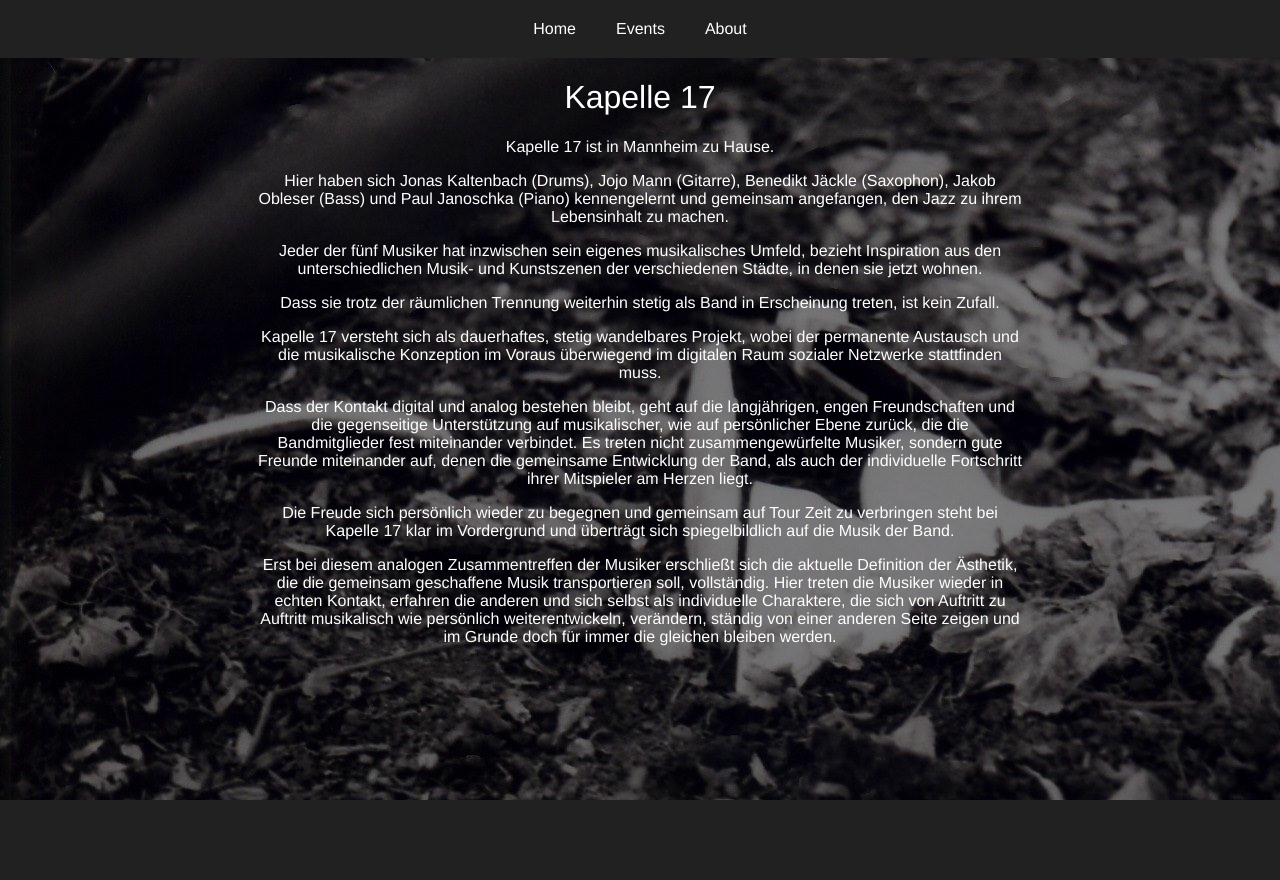
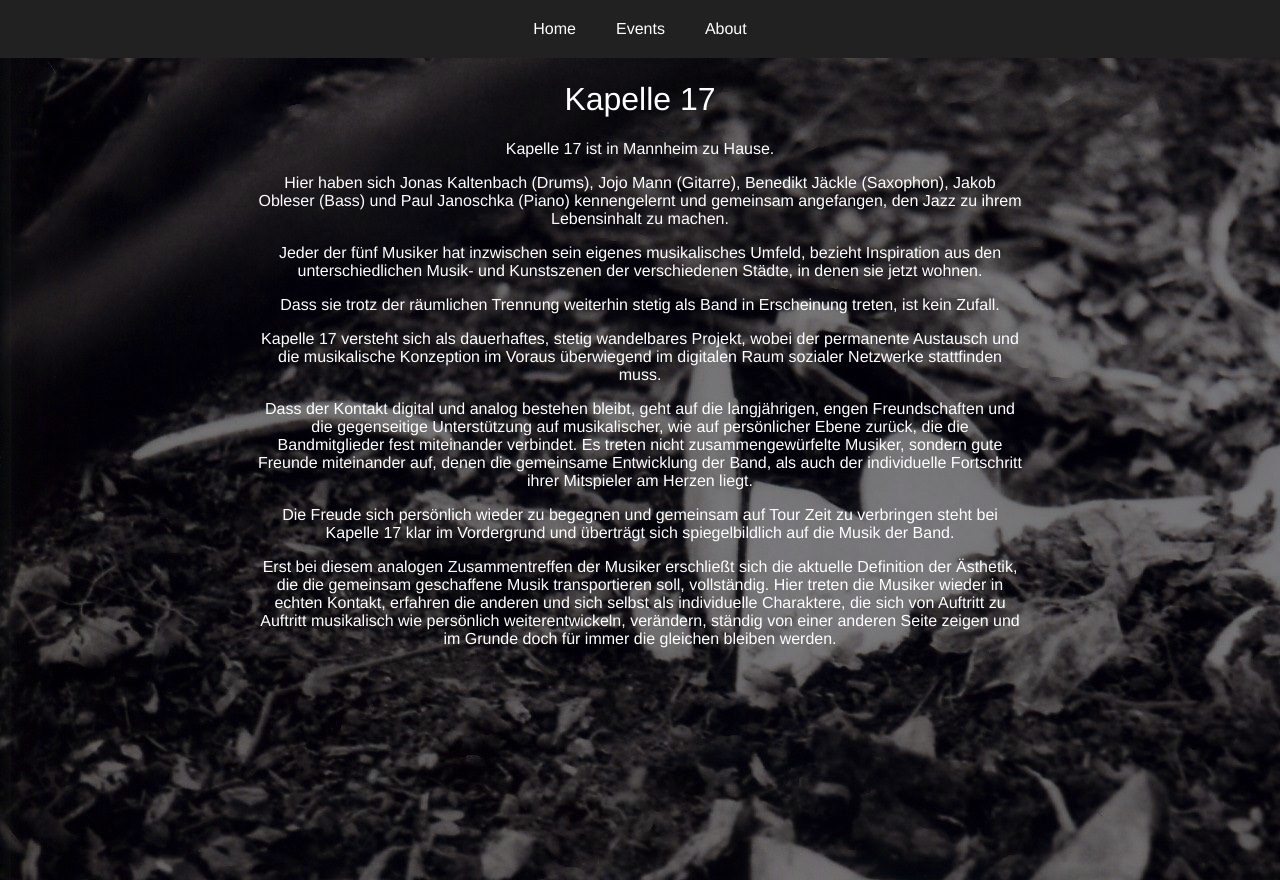
Before and after one commit to felixroos/kapelle17, a Vue app: page / in a window 1280 px wide. Before the commit the page ends 800 px from the top, so only its background shows below. Built offline with nearby package versions, Linux system fonts and the light colour scheme.

Commit message:
style fixes

```diff
--- a/src/App.vue
+++ b/src/App.vue
@@ -38,6 +38,8 @@ nav {
   background-color: #212121;
   justify-content: center;
   margin: 0;
+  position: fixed;
+  top: 0;
 }
 
 nav a {
@@ -77,8 +79,10 @@ nav a:hover {
 }
 .container {
   width: 100vw;
-  height: 100vh;
+  min-height: 100vh;
+  padding-bottom: 20px;
   background-color: rgba(0, 0, 0, 0.5);
+  padding-top: 60px;
 }
 .content {
   width: 60vw;
```
